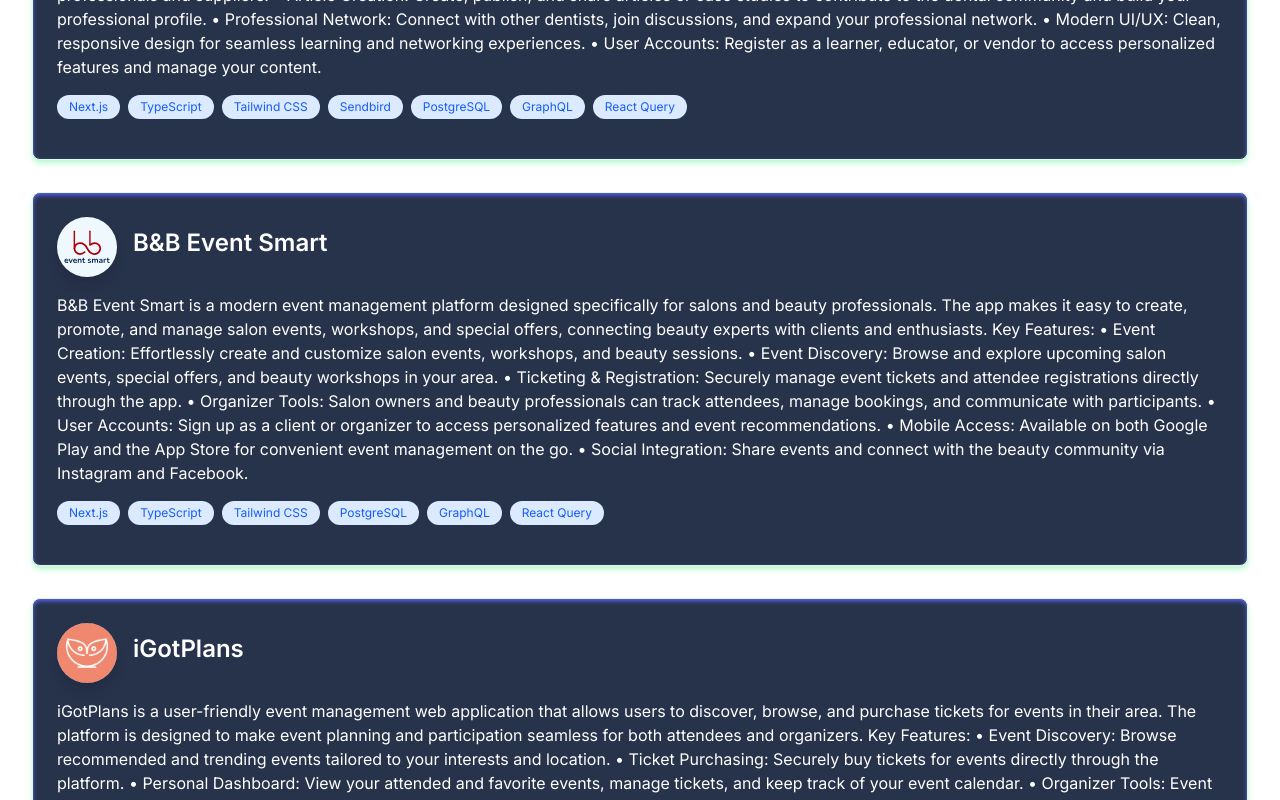
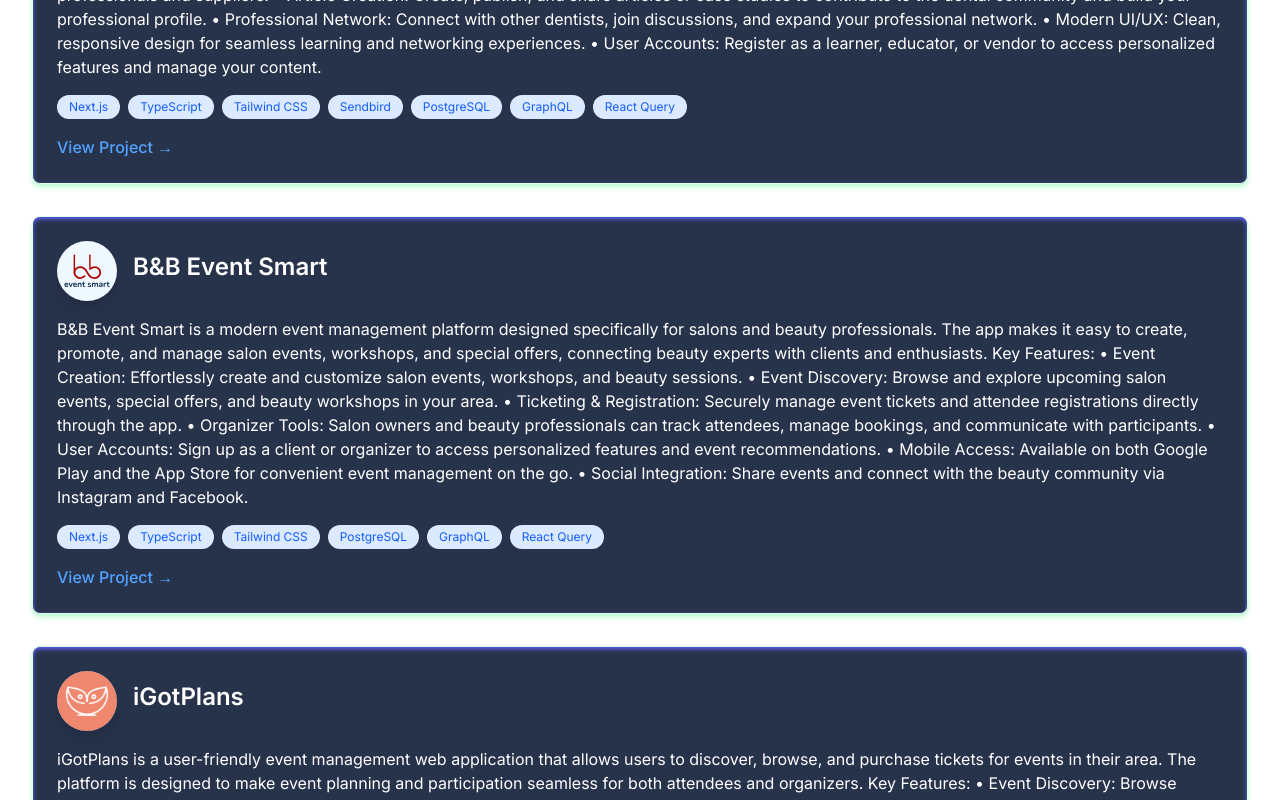
Before and after one commit to rimsha-asif-dev/rimsha-portfolio, a Next.js app: page /projects in a window 1280 px wide. Shown: the part 1200-2000 px from the top of the page. Built offline with nearby package versions, Linux system fonts and the light colour scheme.

Commit message:
add-projects-links

```diff
--- a/src/app/projects/page.tsx
+++ b/src/app/projects/page.tsx
@@ -89,7 +89,7 @@
         "React Query"
       ],
       image: "/simply.svg", // Replace with your actual image path
-
+      link: "https://simply-ortho-dev.vercel.app/",
     },
     {
       title: "B&B Event Smart",
@@ -112,7 +112,7 @@
   "React Query"
 ],
       image: "/bnb_logo3.svg", // Replace with your actual image path
-
+      link: "https://bnb-web-three-dev.vercel.app",
     },
     {
       title: "iGotPlans",
@@ -134,7 +134,7 @@
         "Firebase"
       ],
       image: "/logo-light.png", // Replace with your actual image path
-
+      link: "https://igotplans-nine.vercel.app",
     },
   ];
 
```
